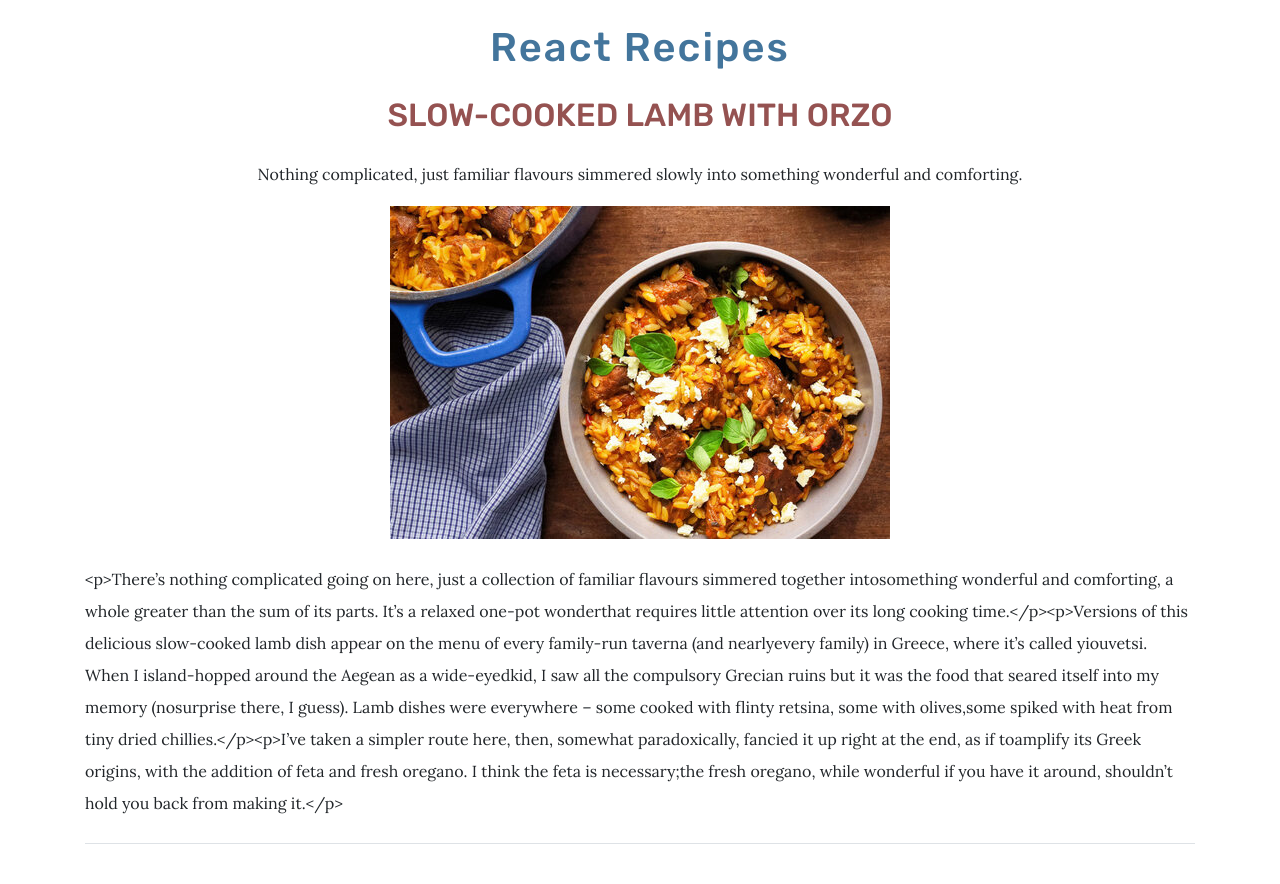
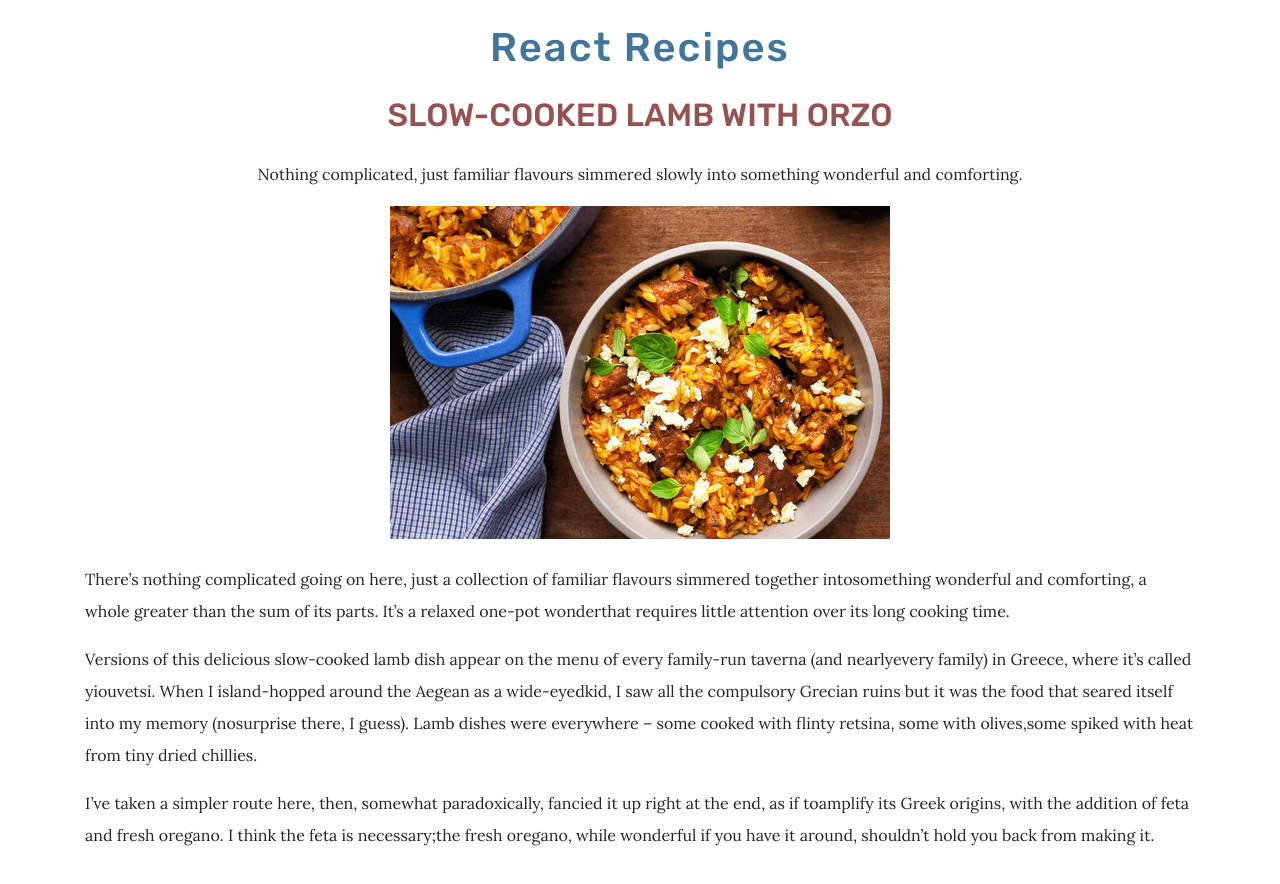
Before and after one commit to KiraSl/react-recipes, a React (Create React App) app: page /recipe/1 in a window 1280 px wide. Shown: the top 884 px of the page. Before the commit the page ends 844 px from the top, so only its background shows below. Built offline with nearby package versions, Linux system fonts and the light colour scheme.

Commit message:
Render HTML for recipe description (#21)

```diff
--- a/src/routes/RecipeDetails.js
+++ b/src/routes/RecipeDetails.js
@@ -28,8 +28,11 @@ class RecipeDetails extends React.Component {
           alt={recipe.title}
           className="pb-4"
         />
-        <div className="text-left border-bottom pb-4">
-          {recipeDetail?.description}
+        <div
+          className="text-left border-bottom pb-4"
+          dangerouslySetInnerHTML={
+            {__html: recipeDetail?.description}
+          }>
         </div>
       </div>
     )
```
